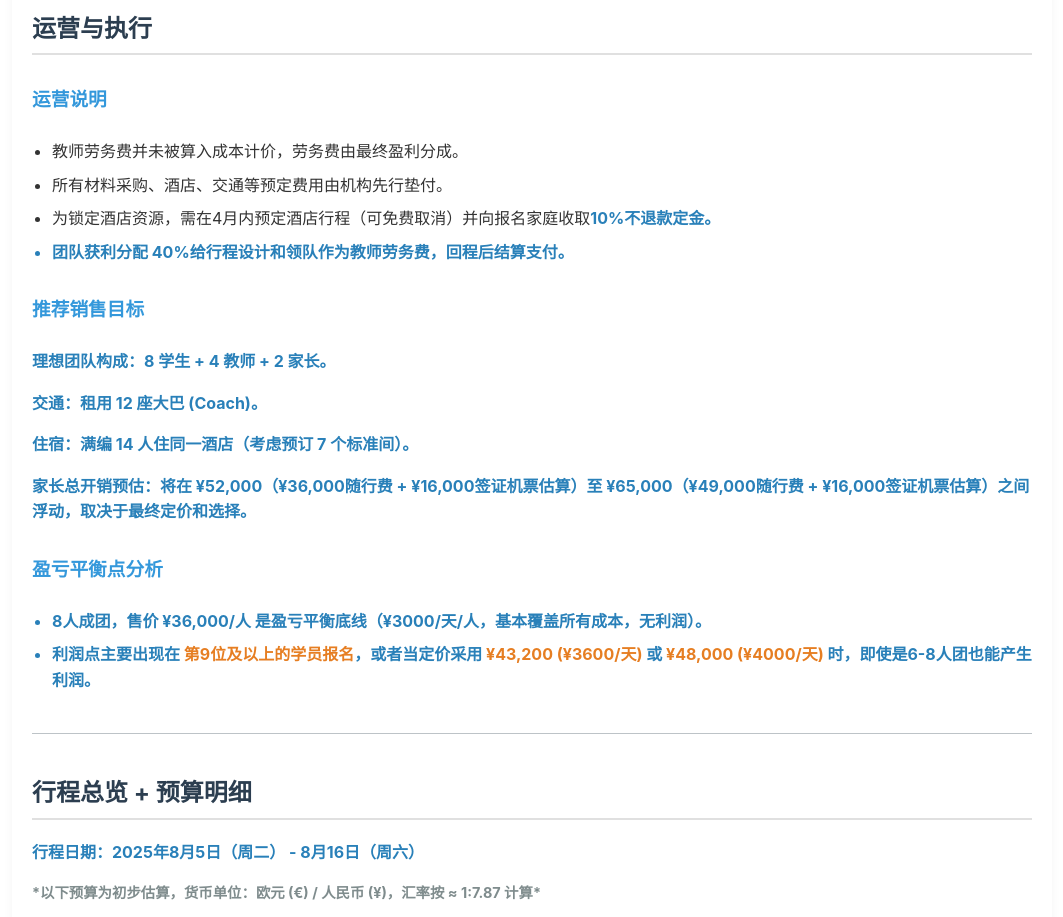
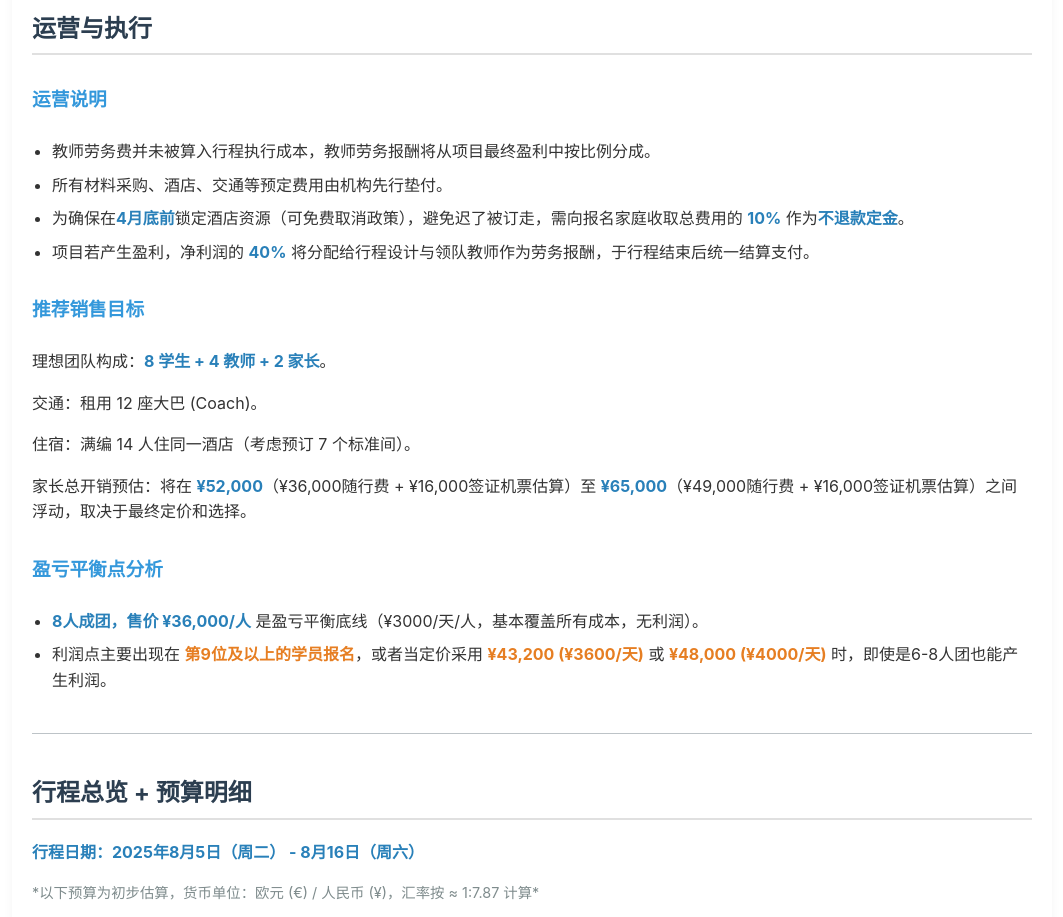
Before and after one commit to renolynx/dateprice, a plain HTML site: page index.html in a window 1280 px wide. Shown: the part 2280-3197 px from the top of the page, without its empty margins (108-1171 px from the left). Drawn offline with Linux system fonts and the light colour scheme.

Commit message:
Update index.html

```diff
--- a/index.html
+++ b/index.html
@@ -289,10 +289,10 @@
 
         <h3>运营说明</h3>
         <ul>
-            <li>教师劳务费并未被算入成本计价，劳务费由最终盈利分成。</li>
+            <li>教师劳务费并未被算入行程执行成本，教师劳务报酬将从项目最终盈利中按比例分成。</li>
             <li>所有材料采购、酒店、交通等预定费用由机构先行垫付。</li>
-            <li>为锁定酒店资源，需在4月内预定酒店行程（可免费取消）并向报名家庭收取<strong>10%不退款定金<strong>。</li>
-            <li>团队获利分配 <strong>40%</strong>给行程设计和领队作为教师劳务费，回程后结算支付。</li>
+            <li>为确保在<strong>4月底前</strong>锁定酒店资源（可免费取消政策），避免迟了被订走，需向报名家庭收取总费用的 <strong>10%</strong> 作为<strong>不退款定金</strong>。</li>
+            <li>项目若产生盈利，净利润的 <strong>40%</strong> 将分配给行程设计与领队教师作为劳务报酬，于行程结束后统一结算支付。</li>
         </ul>
 
         <h3>推荐销售目标</h3>
```
